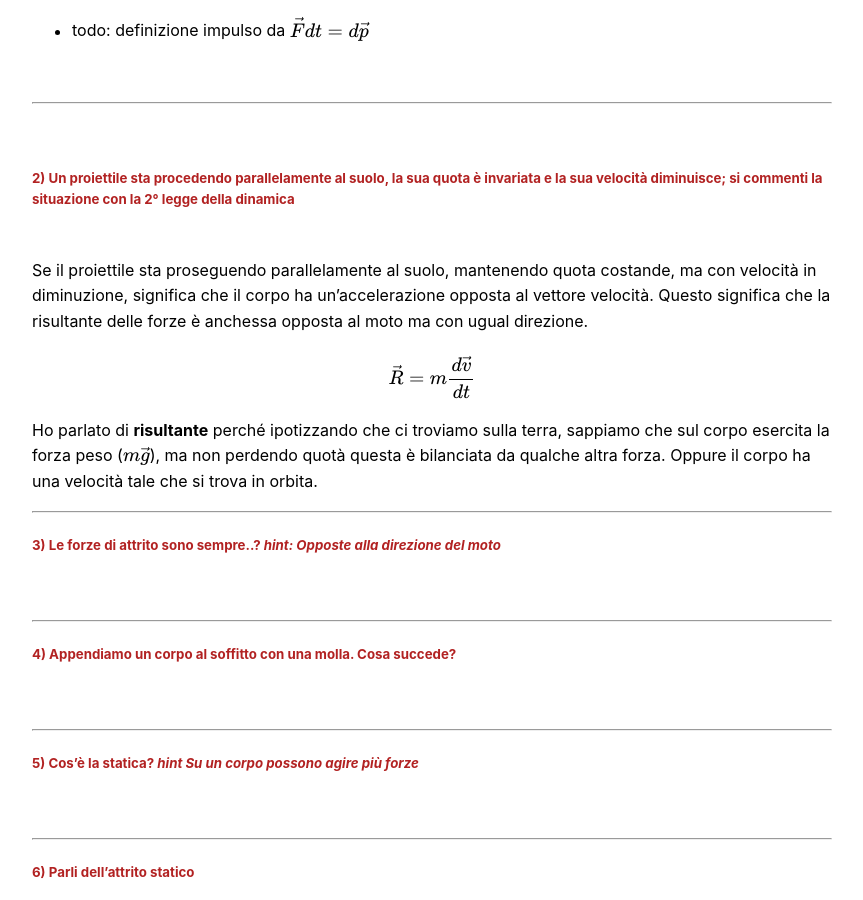
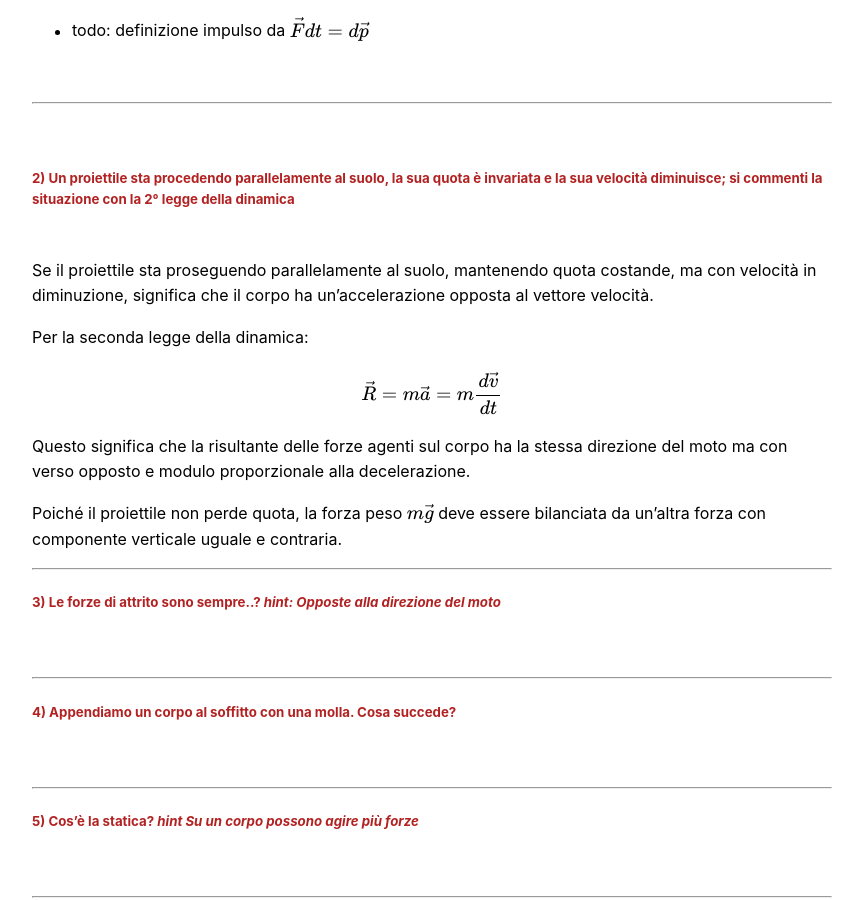
Before and after one commit to FedericoMenegoz/UNITN-fisica-orale, a Jekyll site: the page built from content/dinamica.md, in a window 1280 px wide and 900 px high, scrolled down 3143 px. Shown: the whole window, without its empty margins (208-1071 px from the left). Built offline with Jekyll 4.4.1, drawn with Linux system fonts in a browser that asks for light colours; our own code applies the rules of GitHub Pages for plain Markdown files.

Commit message:
Corrected Dinamica domanda 2

```diff
--- a/content/dinamica.md
+++ b/content/dinamica.md
@@ -118,13 +118,17 @@ $$\vec F = \frac {d\vec p}{dt}$$
 ##### 2) Un proiettile sta procedendo parallelamente al suolo, la sua quota è invariata e la sua velocità diminuisce; si commenti la situazione con la 2° legge della dinamica
 <br>
 Se il proiettile sta proseguendo parallelamente al suolo, mantenendo quota costande, ma con velocità in diminuzione, significa che il corpo ha un'accelerazione opposta al vettore velocità.
-Questo significa che la risultante delle forze è anchessa opposta al moto ma con ugual direzione.
+
+Per la seconda legge della dinamica:
 
 $$
-\vec R = m\frac {d\vec v}{dt}
+\vec R = m\vec a=m\frac {d\vec v}{dt}
 $$
 
-Ho parlato di __risultante__ perché ipotizzando che ci troviamo sulla terra, sappiamo che sul corpo esercita la forza peso ($m\vec g$), ma non perdendo quotà questa è bilanciata da qualche altra forza. Oppure il corpo ha una velocità tale che si trova in orbita.
+Questo significa che la risultante delle forze agenti sul corpo ha la stessa direzione del moto ma con verso opposto e modulo proporzionale alla decelerazione.
+
+Poiché il proiettile non perde quota, la forza peso $m\vec g$ deve essere bilanciata da un'altra forza con componente verticale uguale e contraria.
+
 
 ---
 
```
